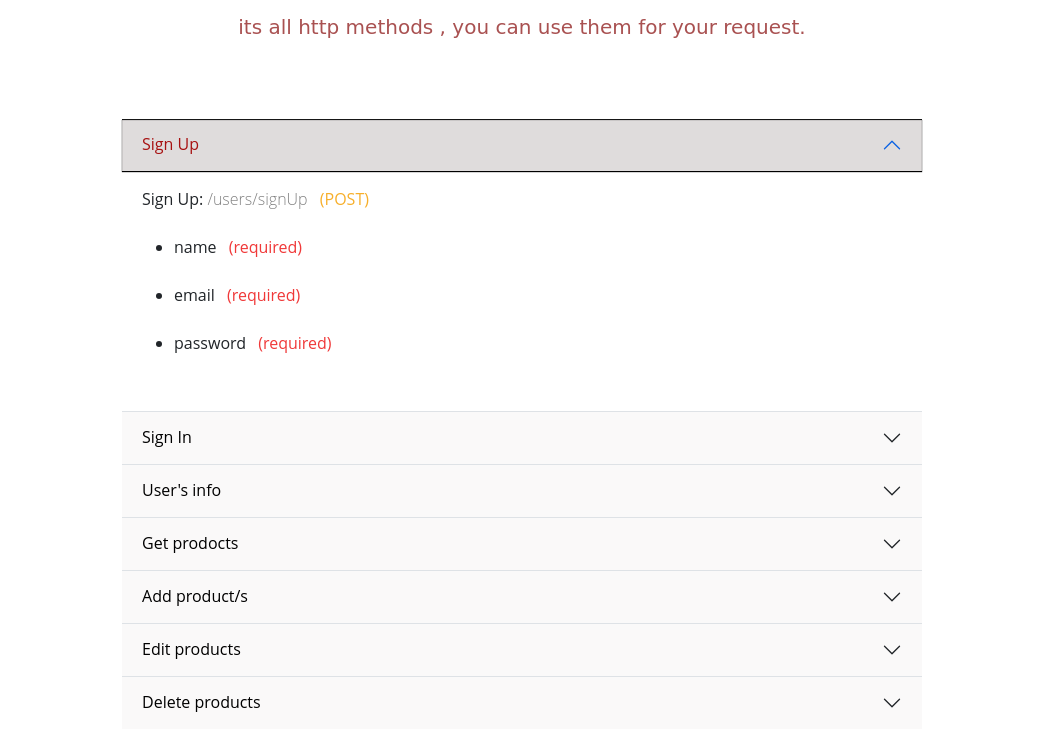
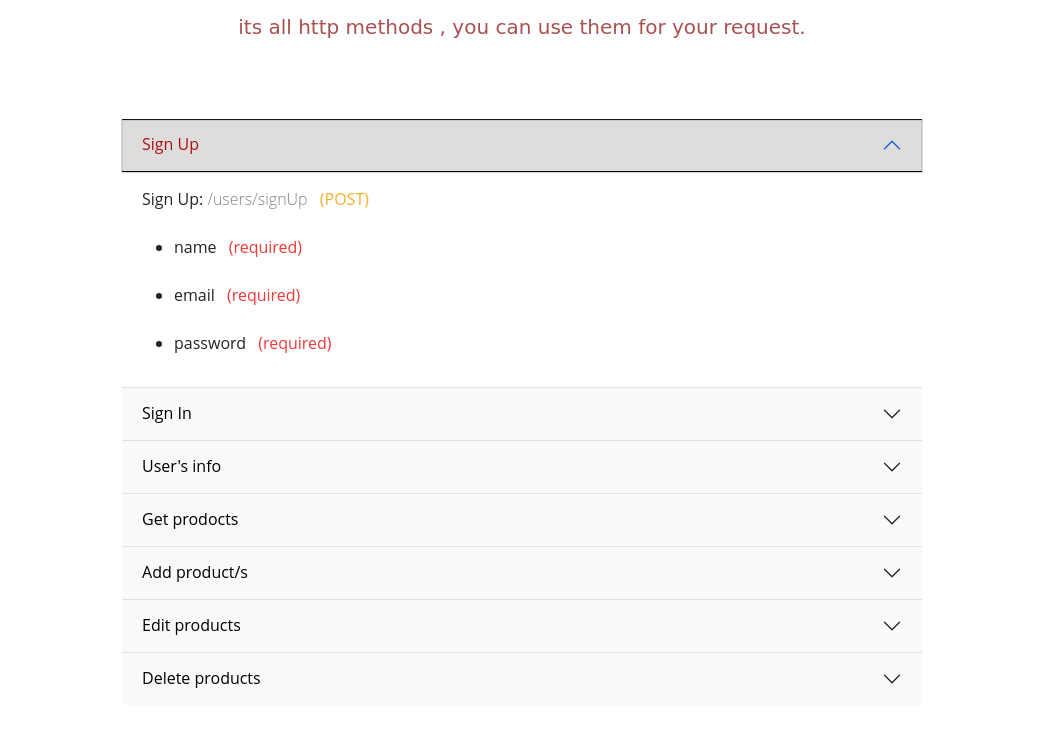
Before and after one commit to Binyamin23/jewelrys, a website: page public/index.html in a window 1280 px wide. Both pictures are taken after a click on the button "Sign Up". Shown: the part 211-940 px from the top of the page, without its empty margins (118-1170 px from the left). After the commit the page ends 916 px from the top, so only its background shows below. Drawn offline with nearby package versions, Linux system fonts and the light colour scheme.

Commit message:
Add files via upload

```diff
--- a/public/index.html
+++ b/public/index.html
@@ -35,7 +35,7 @@
               <ul>
                 <li>name <span class="span"> (required)</span></li><br>
                 <li>email <span class="span"> (required)</span></li><br>
-                <li>password <span class="span"> (required)</span></li><br>
+                <li>password <span class="span"> (required)</span></li>
               </ul>
             </div>
           </div>
```
